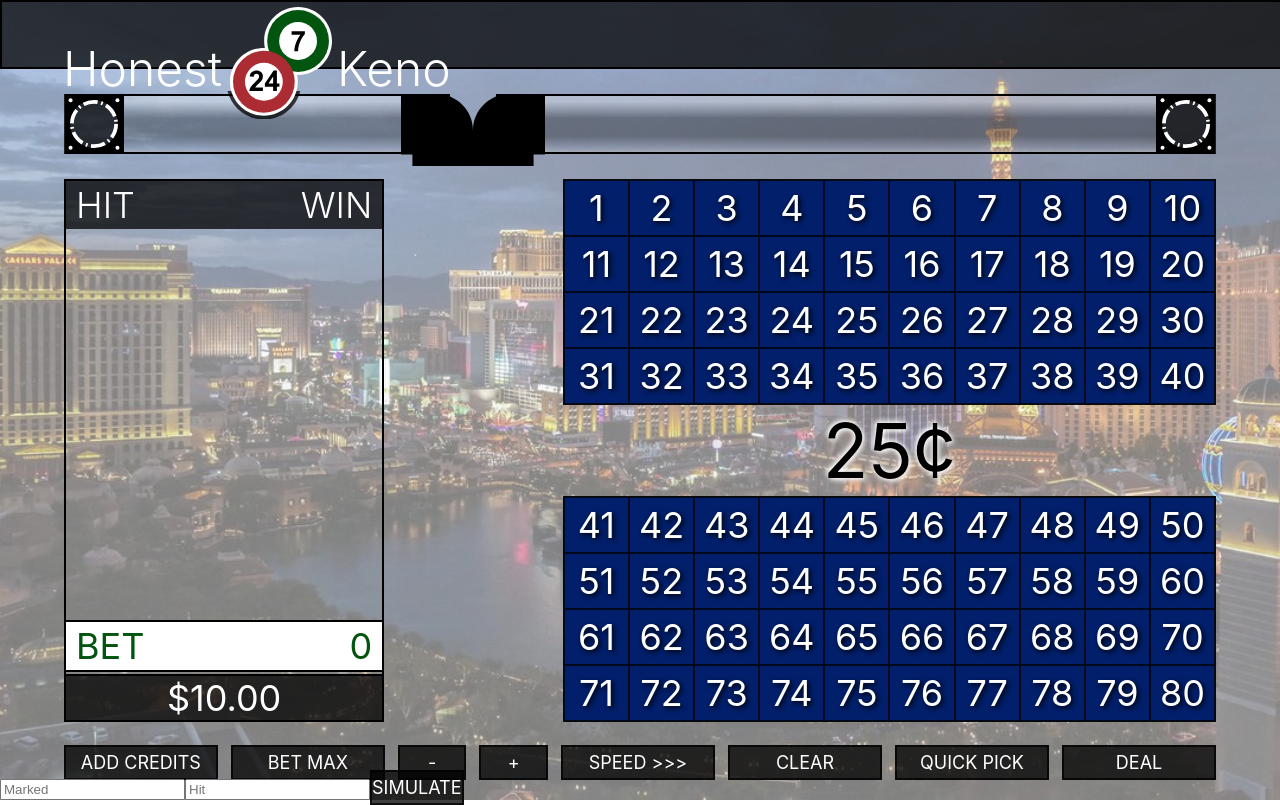
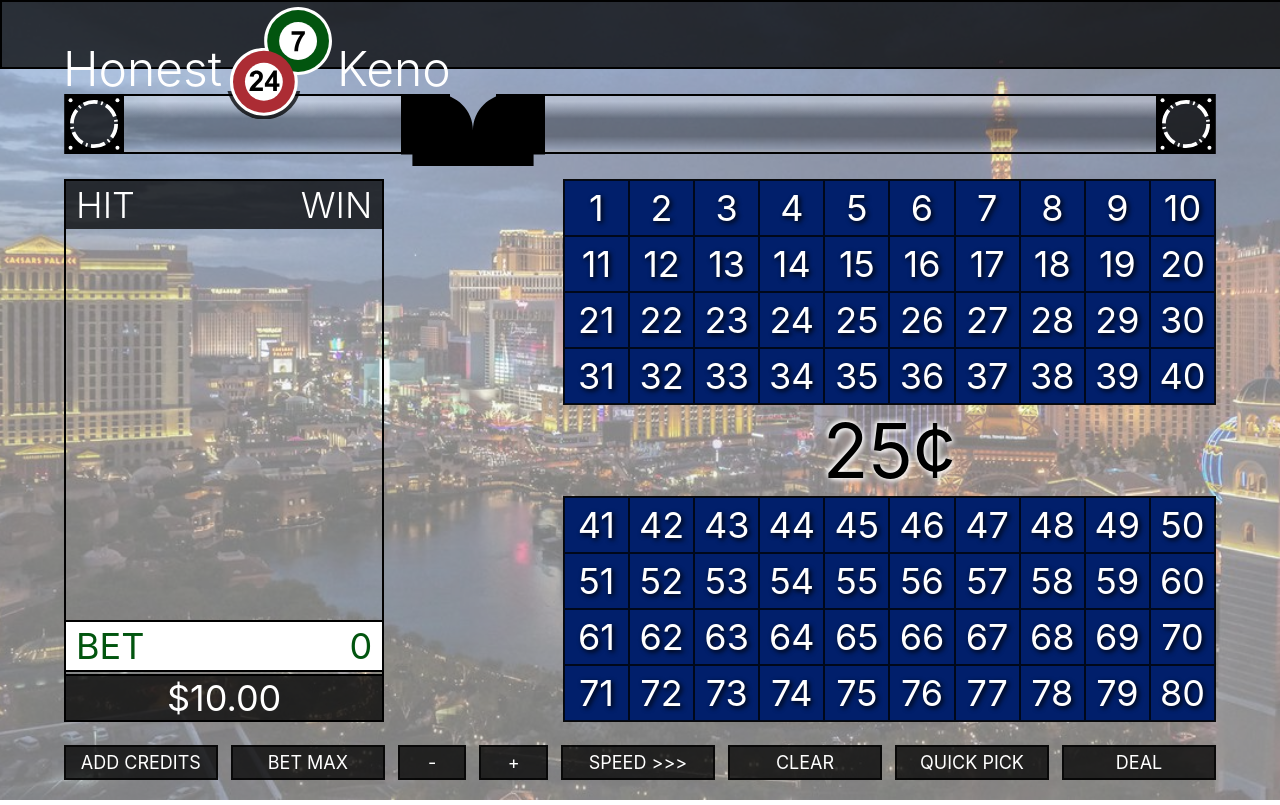
Before and after one commit to AdamMattas/honest_keno, a React (Create React App) app: page / in a window 1280 px wide. Built offline with nearby package versions, Linux system fonts and the light colour scheme.

Commit message:
trying to add google analytics

```diff
--- a/package.json
+++ b/package.json
@@ -6,6 +6,7 @@
     "node-sass": "^4.13.0",
     "react": "^16.12.0",
     "react-dom": "^16.12.0",
+    "react-ga": "^2.7.0",
     "react-router-dom": "^5.1.2",
     "react-scripts": "3.0.1",
     "react-transition-group": "^1.2.1"
--- a/src/App.js
+++ b/src/App.js
@@ -1,9 +1,23 @@
 import React, { Component } from "react";
+import ReactGA from "react-ga";
+//import { createBrowserHistory } from "history";
 // import logo from "./logo.svg";
 import Navbar from "./components/navBar";
 import Background from "./components/background";
 import Machine from "./components/machine";
 import "./App.scss";
+
+ReactGA.initialize("159342205");
+
+//const history = createBrowserHistory();
+
+// useEffect(() => {
+// Initialize google analytics page view tracking
+// history.listen(location => {
+//   ReactGA.set({ page: location.pathname }); // Update the user's current page
+//   ReactGA.pageview(location.pathname); // Record a pageview for the given page
+// });
+// });
 
 class App extends Component {
   render() {
--- a/src/components/buttons.jsx
+++ b/src/components/buttons.jsx
@@ -24,9 +24,9 @@ const Buttons = props => {
         <QuickPickButton status={props.status} pick={props.pick} />
         <DealButton status={props.status} deal={props.deal} />
       </div>
-      <div className="simulate">
+      {/* <div className="simulate">
         <SimulateButton simulate={props.simulate} />
-      </div>
+      </div> */}
     </React.Fragment>
   );
 };
```
Also changed, not shown: 1 other file (tests, documents, lock files or other folders).
